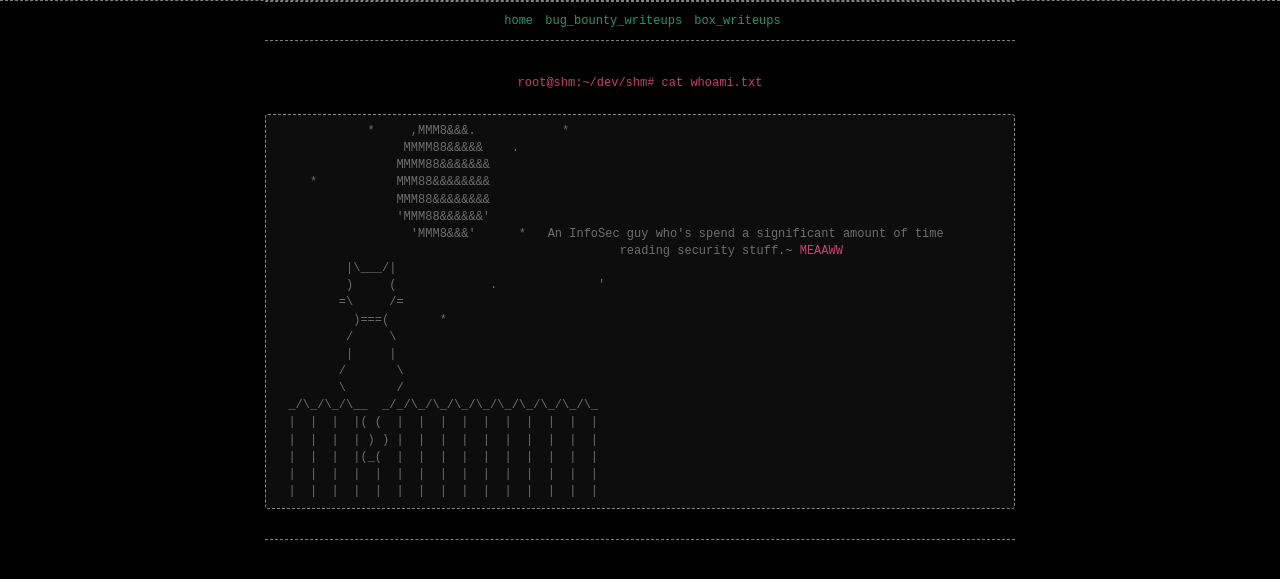
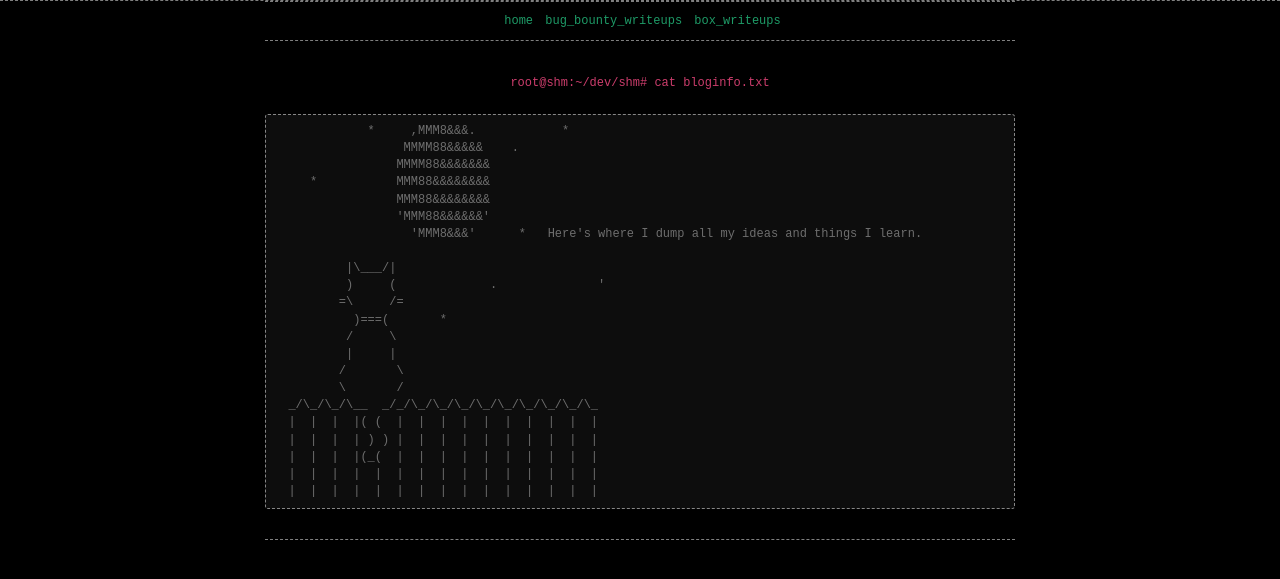
Before and after one commit to wizoutsugar/wizoutsugar.github.io, a Jekyll site: the page built from index.md, in a window 1280 px wide. Shown: the top 579 px of the page. Built offline with Jekyll 4.4.1, drawn with Linux system fonts in a browser that asks for light colours.

Commit message:
Update index.md

```diff
--- a/index.md
+++ b/index.md
@@ -4,7 +4,7 @@ layout: content
 <head>
     <title> WizoutSugar</title>
 </head>
-<center>root@shm:~/dev/shm# cat whoami.txt</center>
+<center>root@shm:~/dev/shm# cat bloginfo.txt</center>
 <br>
 <pre>
              *     ,MMM8&&&.            *
@@ -13,8 +13,8 @@ layout: content
      *           MMM88&&&&&&&&
                  MMM88&&&&&&&&
                  'MMM88&&&&&&'
-                   'MMM8&&&'      *   An InfoSec guy who's spend a significant amount of time
-						reading security stuff.~ <span>MEAAWW</span>
+                   'MMM8&&&'      *   Here's where I dump all my ideas and things I learn.
+
           |\___/|
           )     (             .              '
          =\     /=
```
